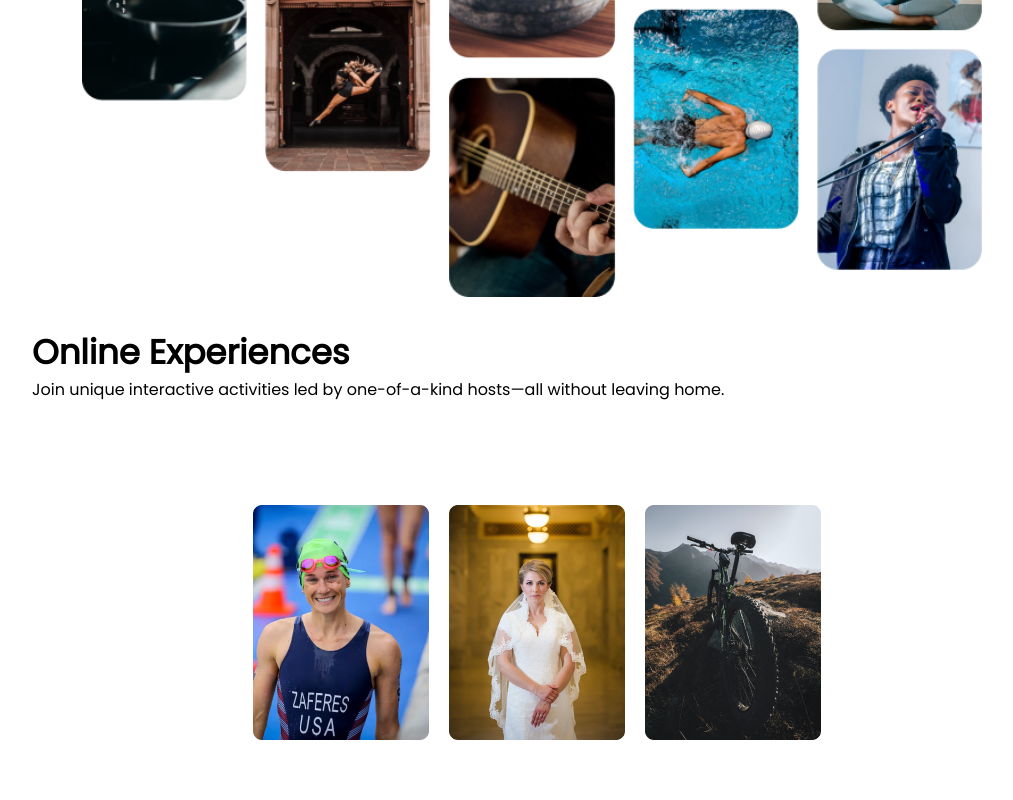
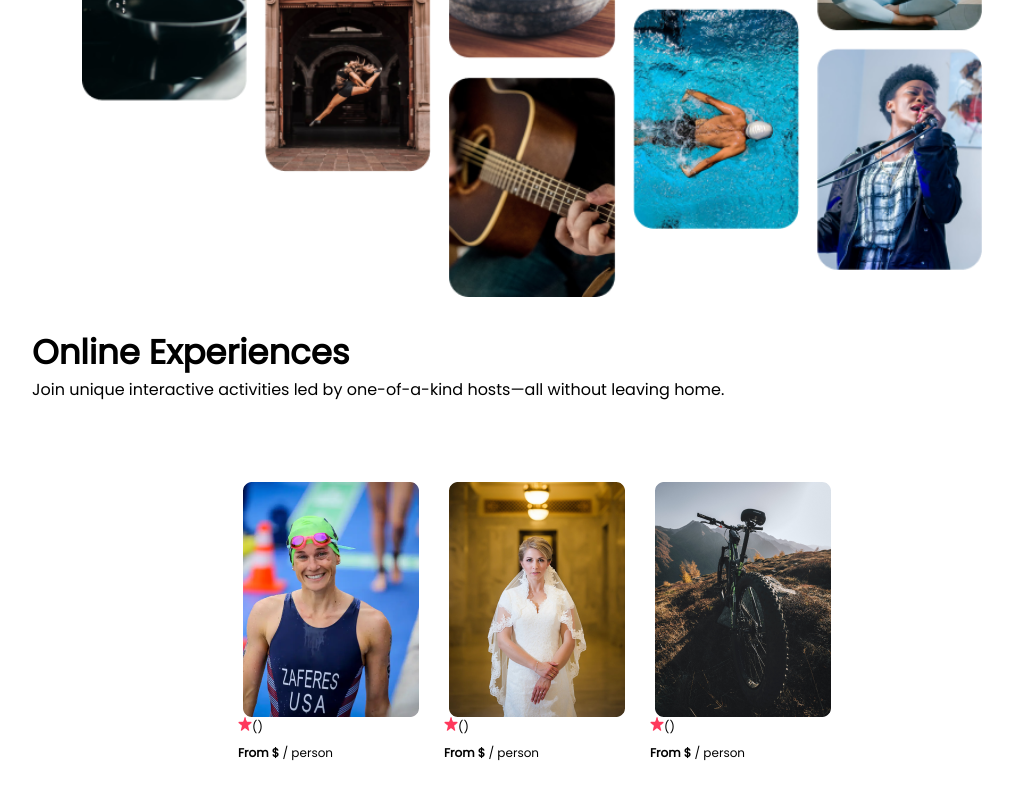
Before and after one commit to choMatt/AirBnb-Clone, a React (Vite) app: page / in a window 1280 px wide. Shown: the part 330-1130 px from the top of the page, without its empty margins (108-1121 px from the left). Built offline with nearby package versions, Linux system fonts and the light colour scheme.

Commit message:
finished Card markup

```diff
--- a/src/components/Card.jsx
+++ b/src/components/Card.jsx
@@ -2,8 +2,16 @@ import React from 'react'
 
 function Card(props){
     return (
-        <div className='card'>
-            <img src={`../src/assets/${props.coverImg}`}/>
+        <div className="card">
+            <img className="card__cover-img" src={`../src/assets/${props.coverImg}`} />
+            <div className="card__information">
+                <img className="card__star-icon" src="../src/assets/Star-Icon.png" />
+                <span className="card__rating">{props.rating}</span>
+                <span className="card__review-count">({props.reviewCount})</span>
+                <span className="card__country">{props.country}</span>
+                <p className="card__title">{props.cardTitle}</p>
+                <p className="card__price"><b>From ${props.price}</b> / person</p>
+            </div>
         </div>
     )
 }
```
